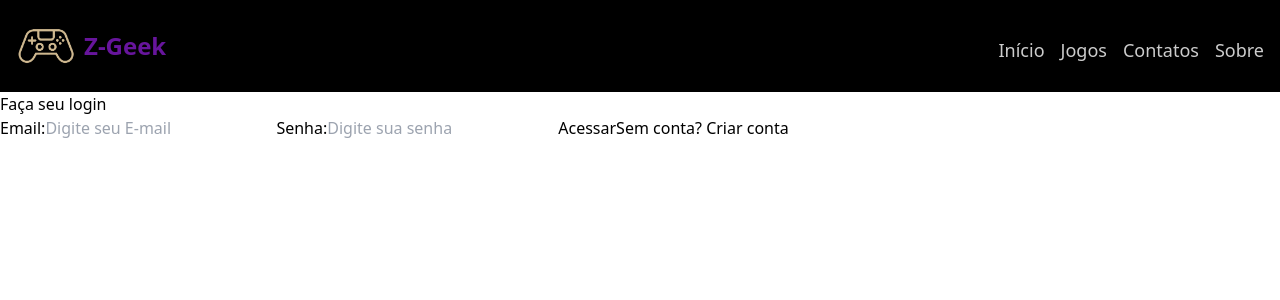
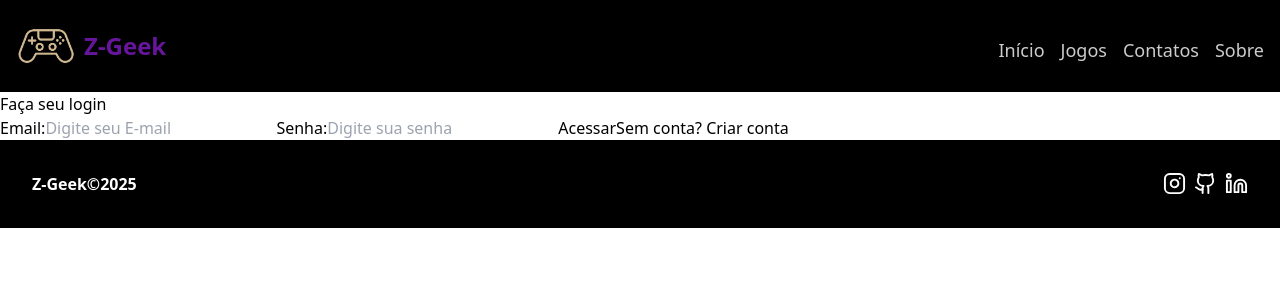
Before and after one commit to andre-0303/Z-geek., a React (Vite) app: page /login in a window 1280 px wide. Shown: the top 300 px of the page. Built offline with nearby package versions, Linux system fonts and the light colour scheme.

Commit message:
:sparkles: feat: Footer

```diff
--- a/package.json
+++ b/package.json
@@ -11,6 +11,7 @@
   },
   "dependencies": {
     "@supabase/supabase-js": "^2.50.3",
+    "lucide-react": "^0.525.0",
     "react": "^18.3.1",
     "react-dom": "^18.3.1",
     "react-router-dom": "^6.30.1",
--- a/src/App.jsx
+++ b/src/App.jsx
@@ -6,6 +6,7 @@ import JogosPage from "./components/JogosPage";
 import SobrePage from "./components/SobrePage";
 import ContatosPage from "./components/ContatosPage";
 import CadastroPage from "./pages/(auth)/signup/SignUp";
+import Footer from "./components/Footer";
 import { supabase } from "./lib/supabaseClient";
 import React, { useState, useEffect, createContext, useContext } from "react";
 import {
@@ -35,11 +36,11 @@ function App() {
       const {
         data: { session },
       } = await supabase.auth.getSession();
-      console.log("Supabase session carregada:", session); // debug opcional
+      console.log("Supabase session carregada:", session);
       if (session) {
         setIsLoggedIn(true);
       }
-      setIsLoadingAuth(false); // auth verificada, libera app
+      setIsLoadingAuth(false);
     }
     checkSession();
 
@@ -59,7 +60,7 @@ function App() {
   }, []);
 
   if (isLoadingAuth) {
-    return <div>Carregando autenticação...</div>; // ou spinner bonitão
+    return <div>Carregando autenticação...</div>;
   }
 
   return (
@@ -104,6 +105,7 @@ function App() {
           />
           <Route path="*" element={<Navigate to="/" />} />
         </Routes>
+        <Footer />
       </Router>
     </AuthContext.Provider>
   );
--- a/src/components/Footer.jsx
+++ b/src/components/Footer.jsx
@@ -0,0 +1,18 @@
+import { Github, Instagram, Linkedin } from "lucide-react";
+
+function Footer() {
+  return (
+    <>
+      <div className="bg-black p-8 flex justify-between">
+        <h3 className="text-white font-bold">Z-Geek©2025</h3>
+        <div className="flex flex-row gap-2">
+          <Instagram color="white" size={23} />
+          <Github color="white" size={23} />
+          <Linkedin color="white" size={23} />
+        </div>
+      </div>
+    </>
+  );
+}
+
+export default Footer;
```
Also changed, not shown: 1 other file (tests, documents, lock files or other folders).
